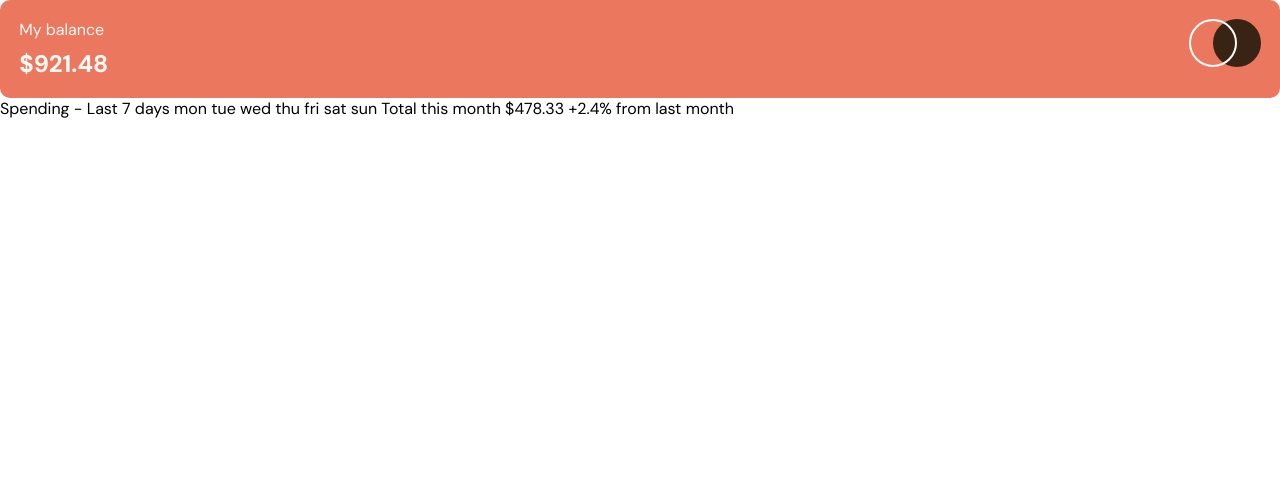
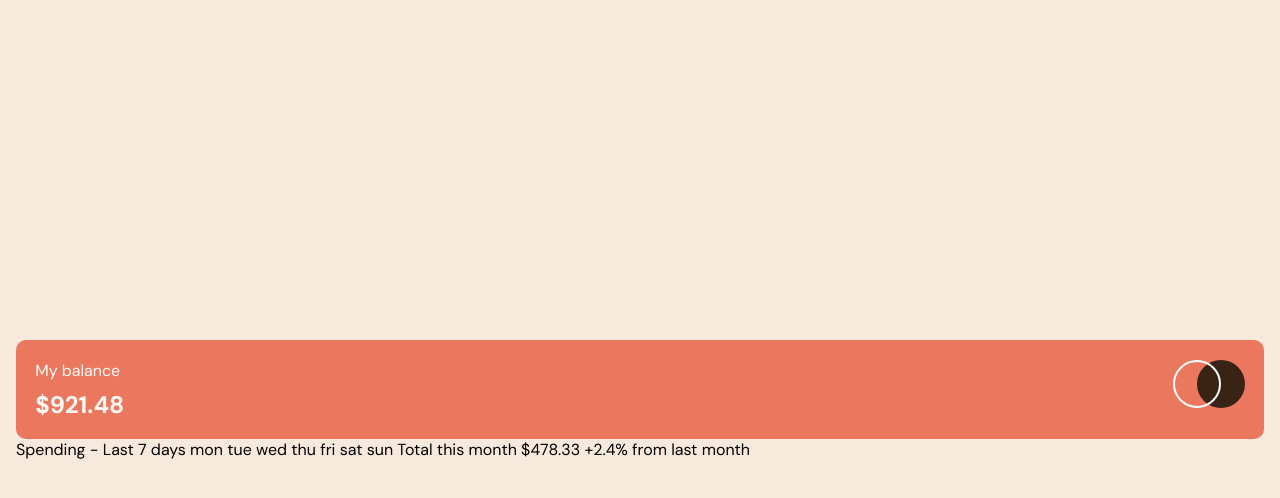
Before and after one commit to amrmabdelazeem/expenses-chart-component, a React (Vite) app: page / in a window 1280 px wide. Shown: the top 498 px of the page. Built offline with nearby package versions, Linux system fonts and the light colour scheme.

Commit message:
Adjusting full style

```diff
--- a/src/components/MyBalance/myBalance.css
+++ b/src/components/MyBalance/myBalance.css
@@ -1,4 +1,5 @@
 header {
+  width: 100%;
   background-color: hsl(10, 79%, 65%);
   color: hsl(33, 100%, 98%);
   display: flex;
--- a/src/components/MyBalance/myBalance.scss
+++ b/src/components/MyBalance/myBalance.scss
@@ -1,6 +1,7 @@
 @import '../../styles/vars';
 
 header{
+    width: 100%;
     background-color: $primary-color;
     color: $bg-inner;
     display: flex;
--- a/src/styles/App.css
+++ b/src/styles/App.css
@@ -2,4 +2,18 @@
   font-family: "DM Sans", sans-serif;
   margin: 0;
   padding: 0;
+  box-sizing: border-box;
+}
+
+body {
+  background-color: hsl(27, 66%, 92%);
+}
+
+#root {
+  height: 100vh;
+  display: flex;
+  flex-direction: column;
+  justify-content: center;
+  overflow: hidden;
+  padding: 1rem;
 }/*# sourceMappingURL=App.css.map */
--- a/src/styles/App.scss
+++ b/src/styles/App.scss
@@ -1 +1,14 @@
 @import 'vars', 'utils';
+
+body{
+    background-color: $bg-outter;
+}
+
+#root{
+    height: 100vh;
+    display: flex;
+    flex-direction: column;
+    justify-content: center;
+    overflow: hidden;
+    padding: 1rem;
+}
--- a/src/styles/_utils.scss
+++ b/src/styles/_utils.scss
@@ -2,4 +2,5 @@
     font-family: 'DM Sans', sans-serif;
     margin: 0;
     padding: 0;
+    box-sizing: border-box;
 }
```
Also changed, not shown: 2 other files (tests, documents, lock files or other folders).
